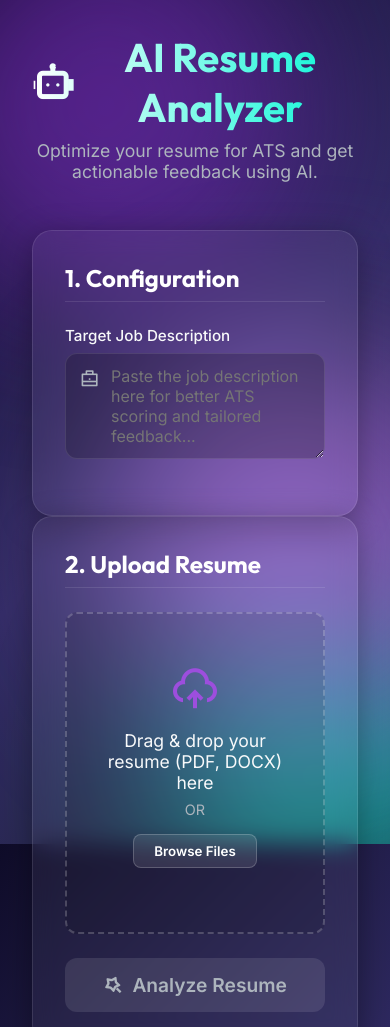
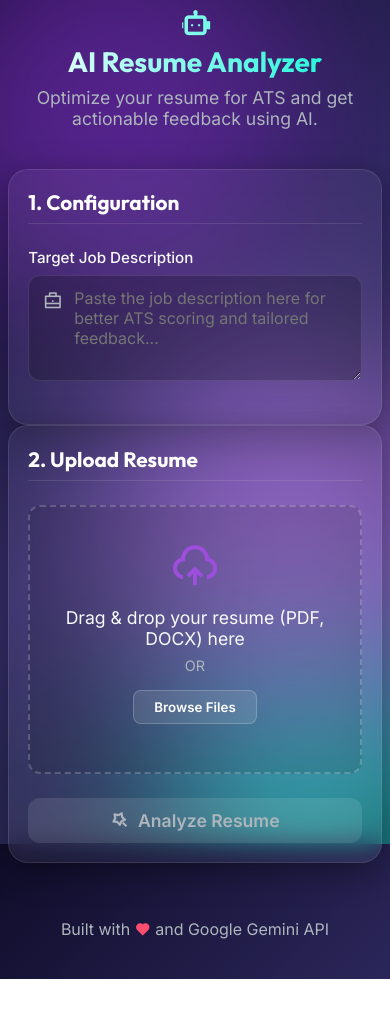
Before and after one commit to relianaman/ai-resume-analyzer, a plain HTML site: page frontend/index.html in a window 390 px wide. Shown: the top 1027 px of the page. After the commit the page ends 979 px from the top, so only its background shows below. Drawn offline with nearby package versions, Linux system fonts and the light colour scheme; a script that the page names is missing.

Commit message:
Add responsive layout for mobile and small windows

```diff
--- a/frontend/style.css
+++ b/frontend/style.css
@@ -508,6 +508,27 @@ footer i {
 
 /* Responsive */
 @media (max-width: 768px) {
+    .container {
+        padding: 1rem;
+        gap: 1.5rem;
+    }
+
+    h1 {
+        font-size: 2rem;
+    }
+
+    h2 {
+        font-size: 1.3rem;
+    }
+
+    .glass-panel {
+        padding: 1.5rem;
+    }
+
+    .drop-zone {
+        padding: 2rem 1rem;
+    }
+
     .dashboard-grid {
         grid-template-columns: 1fr;
     }
@@ -517,3 +538,38 @@ footer i {
         grid-row: auto;
     }
 }
+
+@media (max-width: 480px) {
+    .container {
+        padding: 0.5rem;
+    }
+
+    .glass-panel {
+        padding: 1.2rem;
+    }
+
+    h1 {
+        font-size: 1.75rem;
+        flex-direction: column;
+        gap: 5px;
+        text-align: center;
+    }
+
+    .btn-analyze {
+        font-size: 1.1rem;
+        padding: 12px;
+    }
+
+    .circular-progress {
+        width: 120px;
+        height: 120px;
+    }
+
+    .score-value {
+        font-size: 1.5rem;
+    }
+
+    .score-value span {
+        font-size: 2rem;
+    }
+}
```
